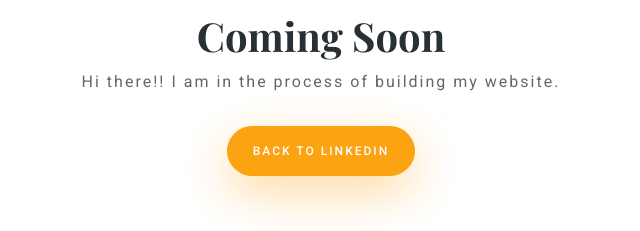
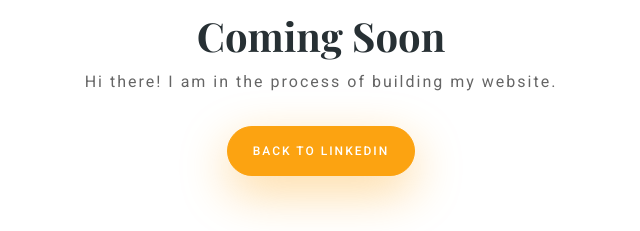
Before and after one commit to vivekgouda/vivekgouda.tech, a plain HTML site: page index.html in a window 1280 px wide. Shown: the part 566-797 px from the top of the page, 319-959 px from the left. Drawn offline with nearby package versions, Linux system fonts and the light colour scheme.

```diff
--- a/index.html
+++ b/index.html
@@ -15,7 +15,7 @@
         <div class="text-center">
             <img src="./static/img/construction.svg" class="h-50">
             <h1>Coming Soon</h1>
-            <p>Hi there!! I am in the process of building my website.</p>
+            <p>Hi there! I am in the process of building my website.</p>
             <a href="https://www.linkedin.com/in/vivek-gouda/" class="btn btn-primary mt-3">Back to LinkedIn</a>
         </div>
     </div>
```
Also changed, not shown: 1 other file.
